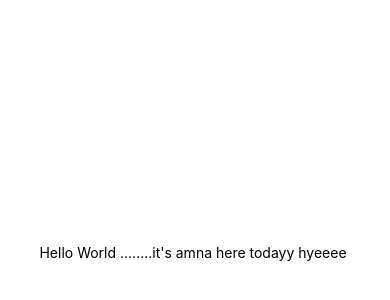
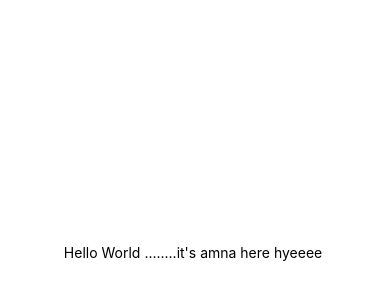
Before and after one commit to sabahatqadeer682/DevOps, a React Native app: screen / in a window 390 px wide. Shown: the part 170-470 px from the top of the page. Built offline with nearby package versions, Linux system fonts and the light colour scheme.

Commit message:
Add GitHub updation

```diff
--- a/App.js
+++ b/App.js
@@ -4,7 +4,7 @@ import { StyleSheet, Text, View } from 'react-native';
 export default function App() {
   return (
     <View style={styles.container}>
-      <Text>Hello World ........it's amna here todayy hyeeee </Text>
+      <Text>Hello World ........it's amna here hyeeee </Text>
       <StatusBar style="auto" />
     </View>
   );
```
Also changed, not shown: 1 other file (tests, documents, lock files or other folders).
